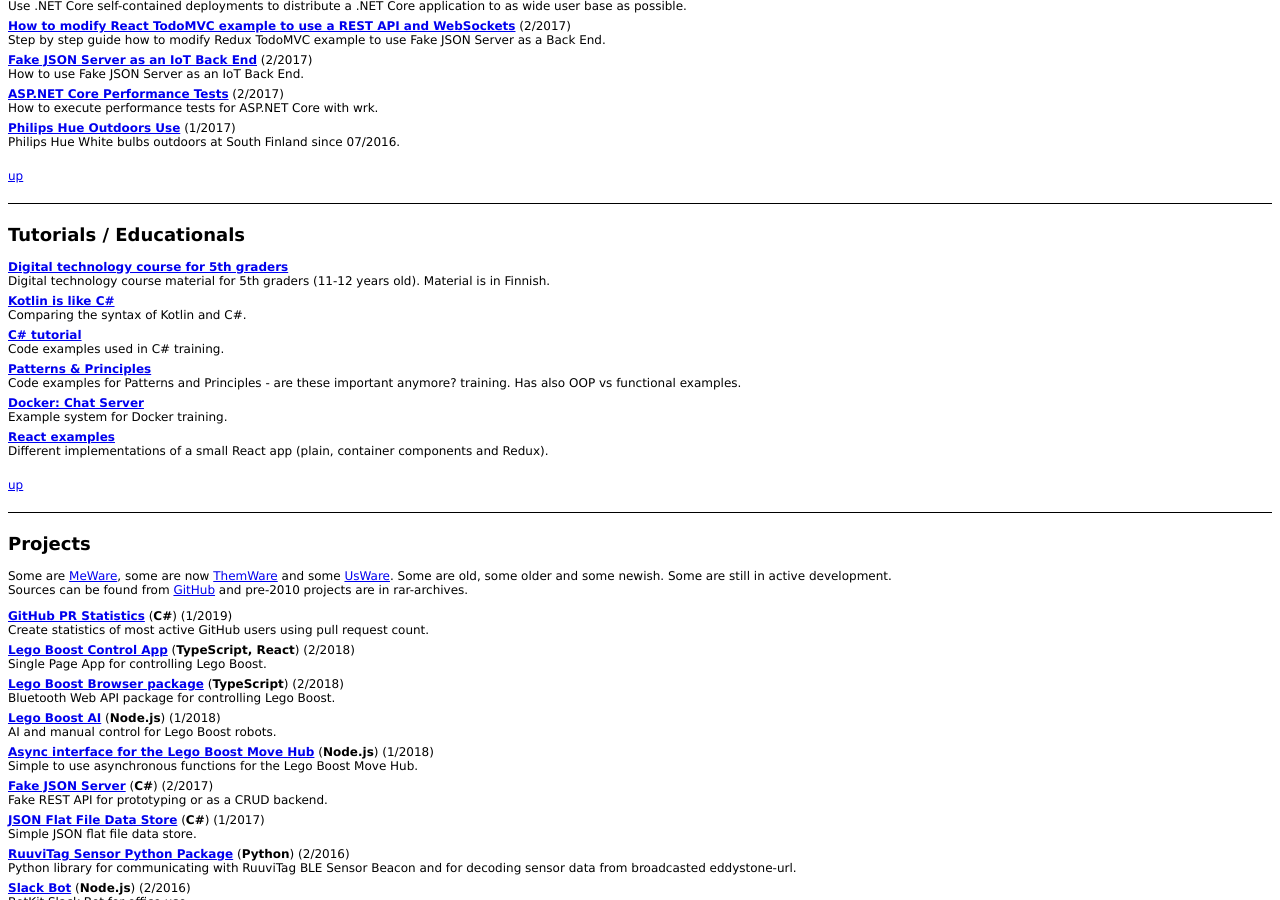
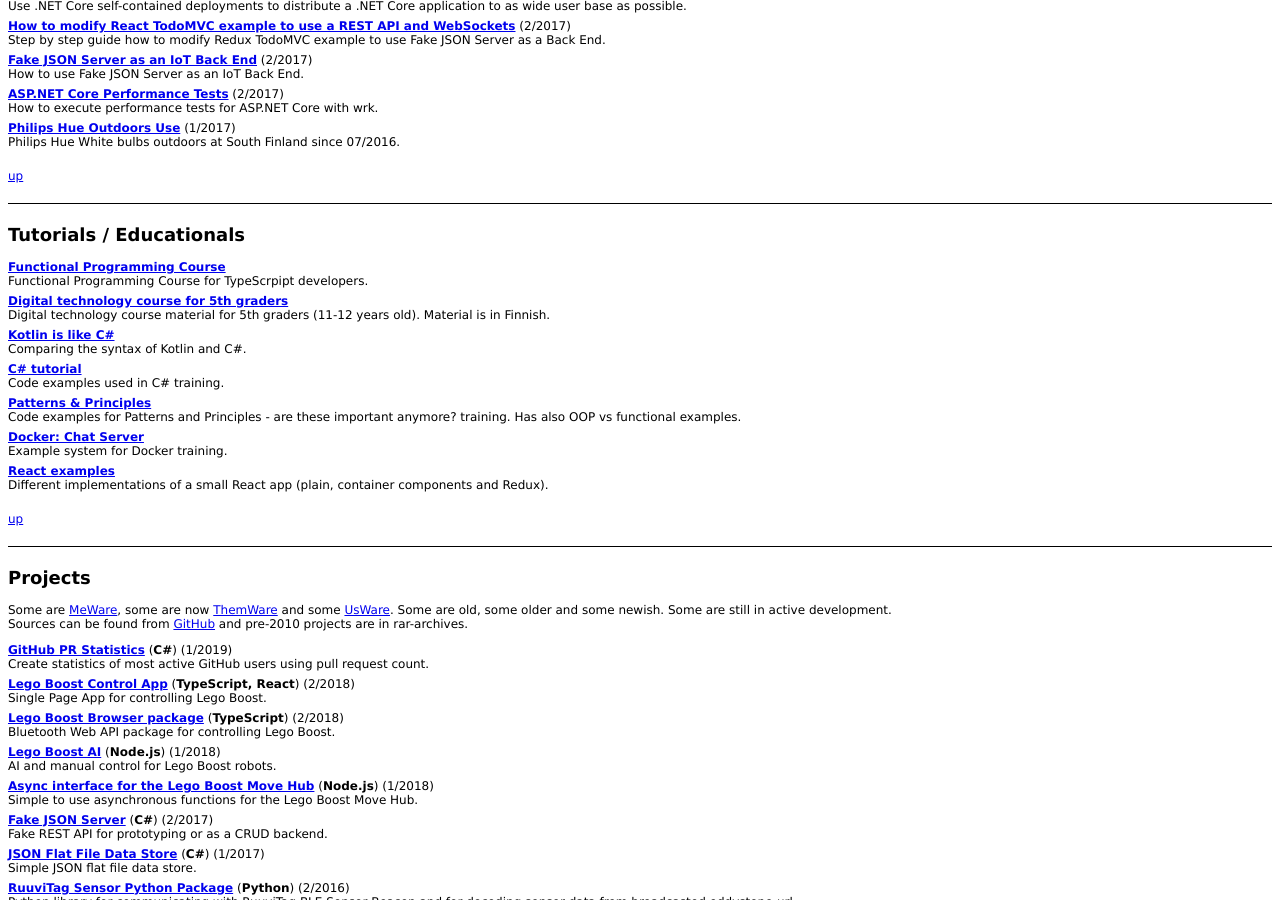
Before and after one commit to ttu/ttu.github.io, a Jekyll site: the page index.html, which Jekyll copies as it is, in a window 1280 px wide and 900 px high, scrolled down 470 px. Built offline with Jekyll 4.4.1, drawn with Linux system fonts in a browser that asks for light colours.

Commit message:
Add FP course to tutorials list

```diff
--- a/index.html
+++ b/index.html
@@ -125,6 +125,11 @@
 	<div class="area">
 		<a name="tutorials"/>
 		<h2>Tutorials / Educationals</h2>
+
+		<div class="ownDev">
+			<a href="/functional-programming-course/">Functional Programming Course</a><br/>
+			Functional Programming Course for TypeScrpipt developers.
+		</div>
 
 		<div class="ownDev">
 			<a href="https://docs.google.com/document/d/17omLEqL3SZfBdK4fYAlOByKJr1-QfJzIfKedwlSwpwY">Digital technology course for 5th graders</a><br/>
```
